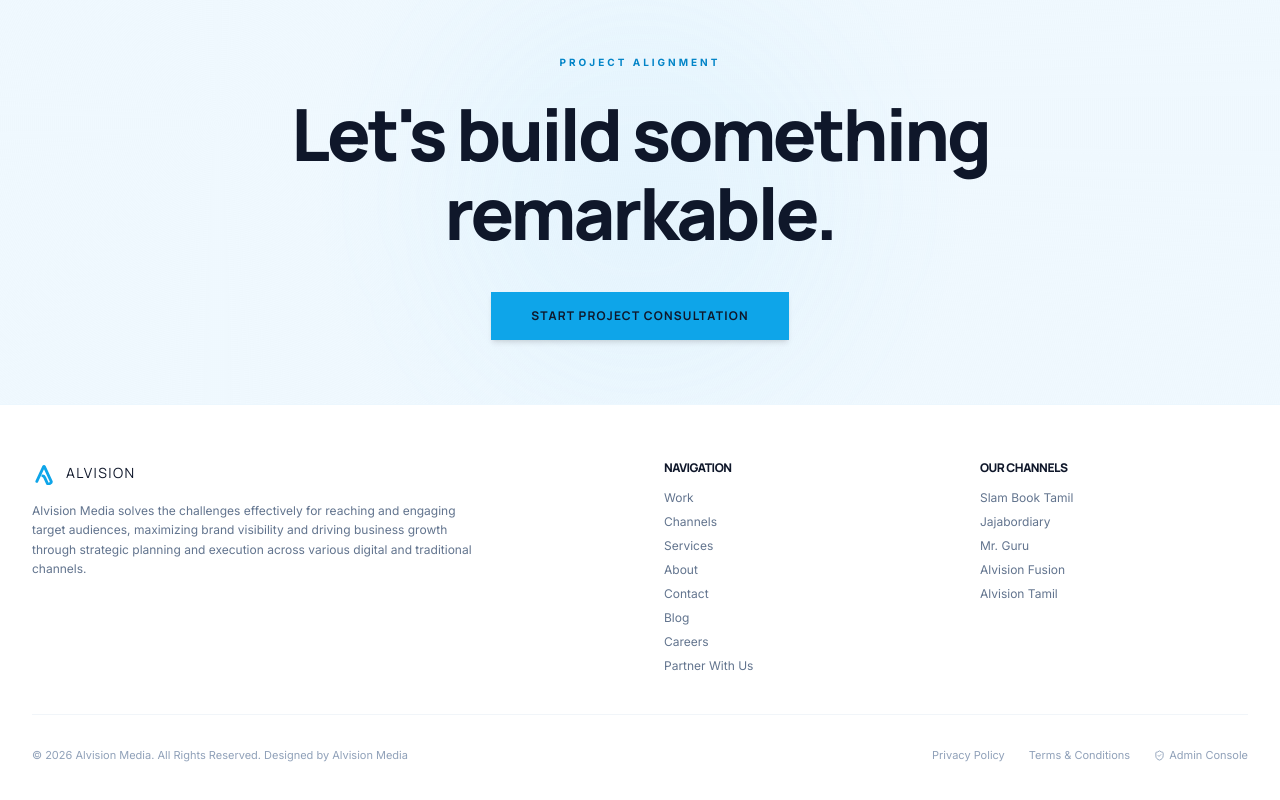
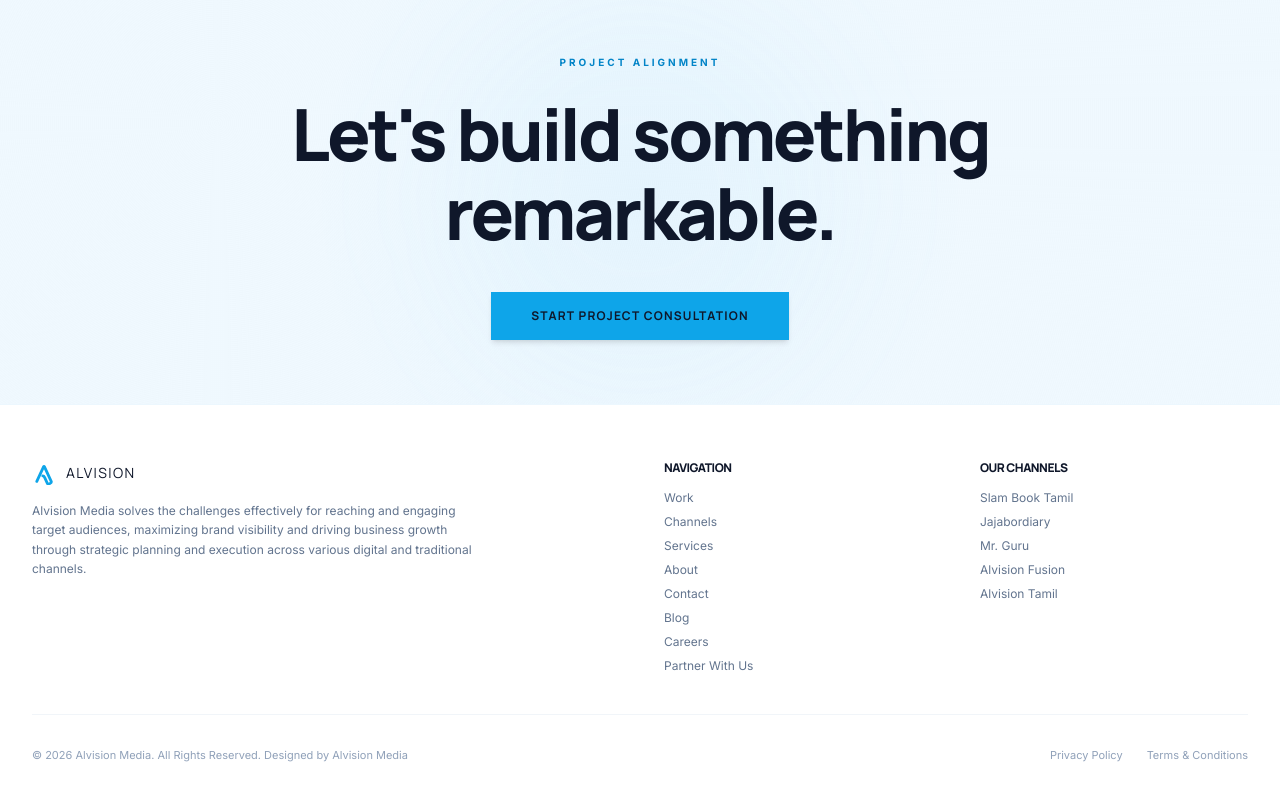
Before and after one commit to developer-alvision/Alvision-Media-official-website, a Next.js app: page / in a window 1280 px wide. Shown: the part 4398-5198 px from the top of the page. Built offline with nearby package versions, Linux system fonts and the light colour scheme.

Commit message:
Remove Admin Console link from footer

```diff
--- a/src/components/Footer.tsx
+++ b/src/components/Footer.tsx
@@ -2,7 +2,7 @@
 
 import React from 'react';
 import Link from 'next/link';
-import { ShieldCheck } from 'lucide-react';
+
 import { LogoGlyph } from './Navbar';
 
 export default function Footer() {
@@ -62,9 +62,6 @@ export default function Footer() {
           <div className="flex flex-wrap gap-4 sm:gap-6 justify-center sm:justify-end items-center">
             <Link href="/privacy" className="hover:text-alvision-blue transition-colors">Privacy Policy</Link>
             <Link href="/terms" className="hover:text-alvision-blue transition-colors">Terms & Conditions</Link>
-            <Link href="/admin/login" className="hover:text-alvision-blue flex items-center gap-1 transition-colors">
-              <ShieldCheck size={11} /> Admin Console
-            </Link>
           </div>
         </div>
       </div>
```
